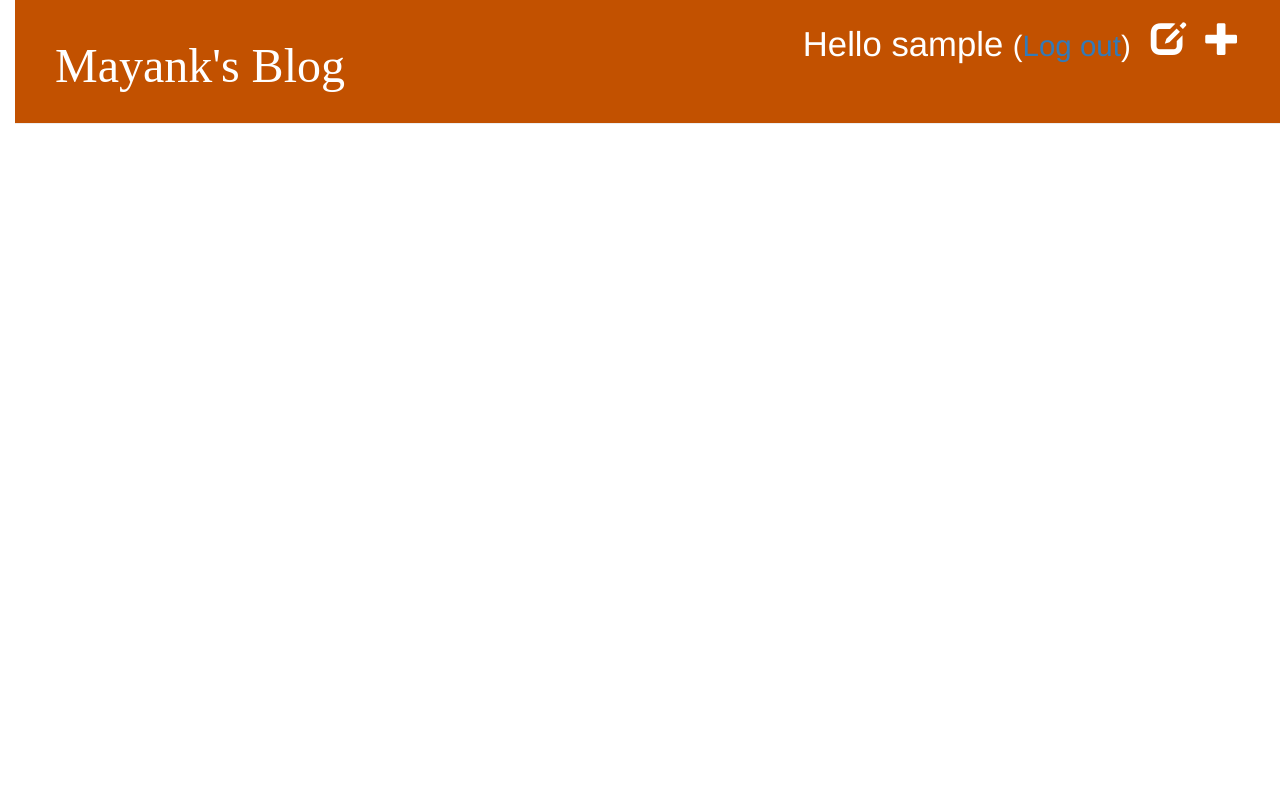
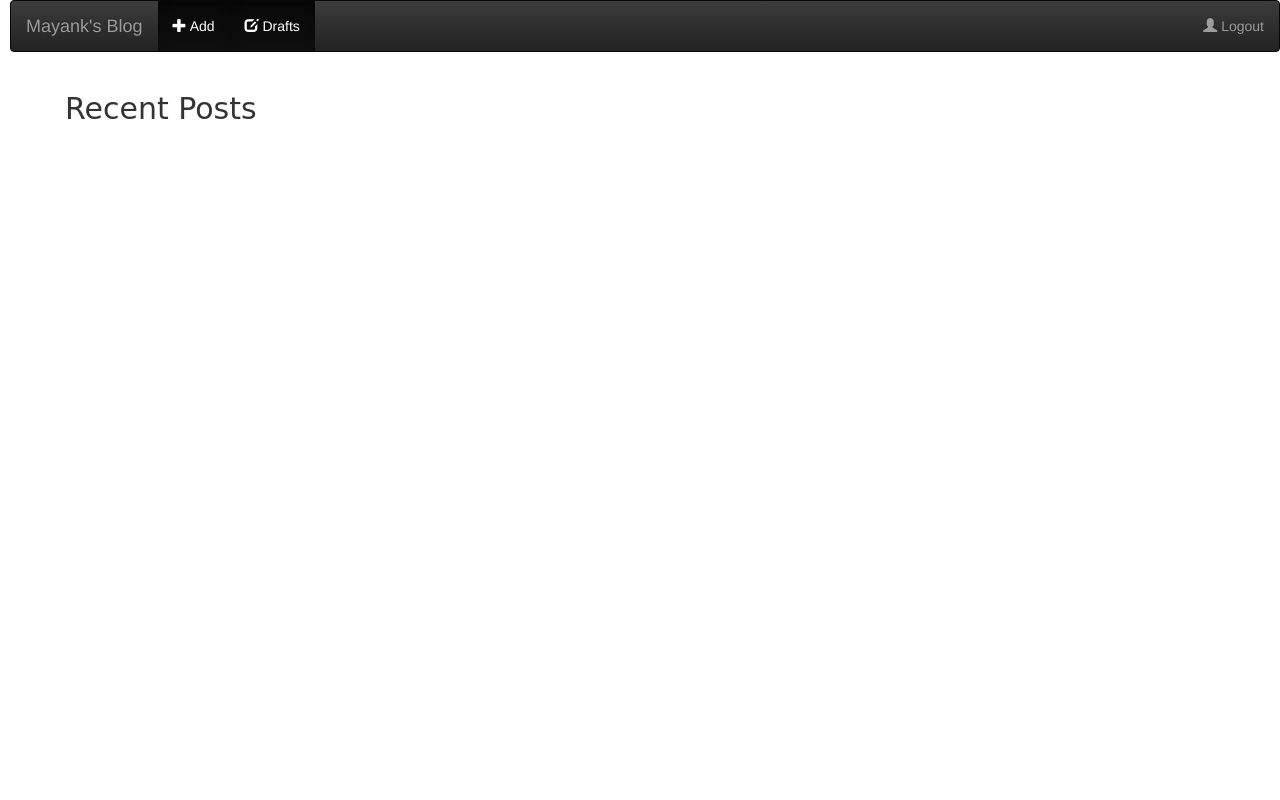
Before and after one commit to codemarvel/blog-web, a Django app: page / in a window 1280 px wide. Run offline with Django 3.2, Linux system fonts and the light colour scheme; the visitor is signed in with stand-in values (Sample User, id 1); data that the repository does not hold is empty; some libraries are stand-ins or nearby versions.

Commit message:
styling added

```diff
--- a/blog/static/css/blog.css
+++ b/blog/static/css/blog.css
@@ -6,7 +6,7 @@ h1 a ,h2 a {
   font-family: 'Lobster';
 }
 body {
-    padding-left: 15px;
+    padding-left: 10px;
 }
 .page-header {
     background-color: #C25100;
--- a/blog/templates/blog/base.html
+++ b/blog/templates/blog/base.html
@@ -8,17 +8,30 @@
         <title>Mayank's Blog</title>
     </head>
     <body>
-    <div class="page-header">
-      {% if user.is_authenticated %}
-        <a href="{% url 'post_new' %}" class="top-menu"><span class="glyphicon glyphicon-plus"></span></a>
-        <a href="{% url 'post_draft_list' %}" class ="top-menu"><span class="glyphicon glyphicon-edit"></span></a>
-        <p class="top-menu">Hello {{ user.username }} <small>(<a href="{% url 'logout' %}">Log out</a>)</small></p>
-      {% else %}
-        <a href = "{% url 'login' %}" class="top-menu"><span class="glyphicon glyphicon-lock"></span></a>
-      {% endif %}
 
-        <h1><a href="/">Mayank's Blog</a></h1>
-    </div>
+        <nav class="navbar navbar-inverse">
+          <div class="container-fluid">
+           <div class="navbar-header">
+            <a class="navbar-brand" href="/">Mayank's Blog</a>
+           </div>
+           <ul class="nav navbar-nav">
+            {% if user.is_authenticated %}
+
+            <li class="active"><a href="{% url 'post_new' %}" ><span class="glyphicon glyphicon-plus"></span> Add</a></li>
+            <li class ="active"><a href="{% url 'post_draft_list' %}" ><span class="glyphicon glyphicon-edit"></span> Drafts</a></li>
+          </ul>
+          <ul class="nav navbar-nav navbar-right">
+          <li><a href="{% url 'logout' %}"><span class="glyphicon glyphicon-user"></span> Logout</a></li>
+         </ul>
+        {% else %}
+      </ul>
+        <ul class="nav navbar-nav navbar-right">
+      <li><a href="{% url 'login' %}"><span class="glyphicon glyphicon-log-out"></span> Login</a></li>
+    </ul>
+  {% endif %}
+     </div>
+        </nav>
+
     <div class="content container">
         <div class="row">
             <div class="col-md-8">
--- a/blog/templates/blog/post_draft_list.html
+++ b/blog/templates/blog/post_draft_list.html
@@ -3,6 +3,7 @@
 {% extends 'blog/base.html' %}
 
 {% block content %}
+
     {% for post in posts %}
         <div class="post">
             <p class="date">created: {{ post.created_date|date:'d-m-Y' }}</p>
--- a/blog/templates/blog/post_list.html
+++ b/blog/templates/blog/post_list.html
@@ -1,16 +1,25 @@
 {% extends 'blog/base.html' %}
 
 {% block content %}
+<div class="h2">
+  <h2>Recent Posts</h2>
+</div>
+
+
+
+
             {% for post in posts %}
+             <div class="">
                 <div class="post">
+
+                    <h2><a href="{% url 'post_detail' pk=post.pk %}">{{ post.title }}</a></h2>
+                   <a href="{% url 'post_detail' pk=post.pk %}">Comments: {{ post.approved_comments.count }}</a>
+                    <p>{{ post.text|linebreaksbr }}</p>
                     <div class="date">
                         <p>published: {{ post.published_date }}</p>
                     </div>
-                    <h2><a href="{% url 'post_detail' pk=post.pk %}">{{ post.title }}</a></h2>
-                   <a href="{% url 'post_detail' pk=post.pk %}">Comments: {{ post.approved_comments.count }}</a>
-                    <p>{{ post.text|linebreaksbr }}</p>
-
                 </div>
+              </div>
             {% endfor %}
 
     {% endblock %}
--- a/blog/templates/registration/login.html
+++ b/blog/templates/registration/login.html
@@ -1,6 +1,7 @@
 {% extends "blog/base.html" %}
 
 {% block content %}
+
     {% if form.errors %}
         <p>Your username and password didn't match. Please try again.</p>
     {% endif %}
```
